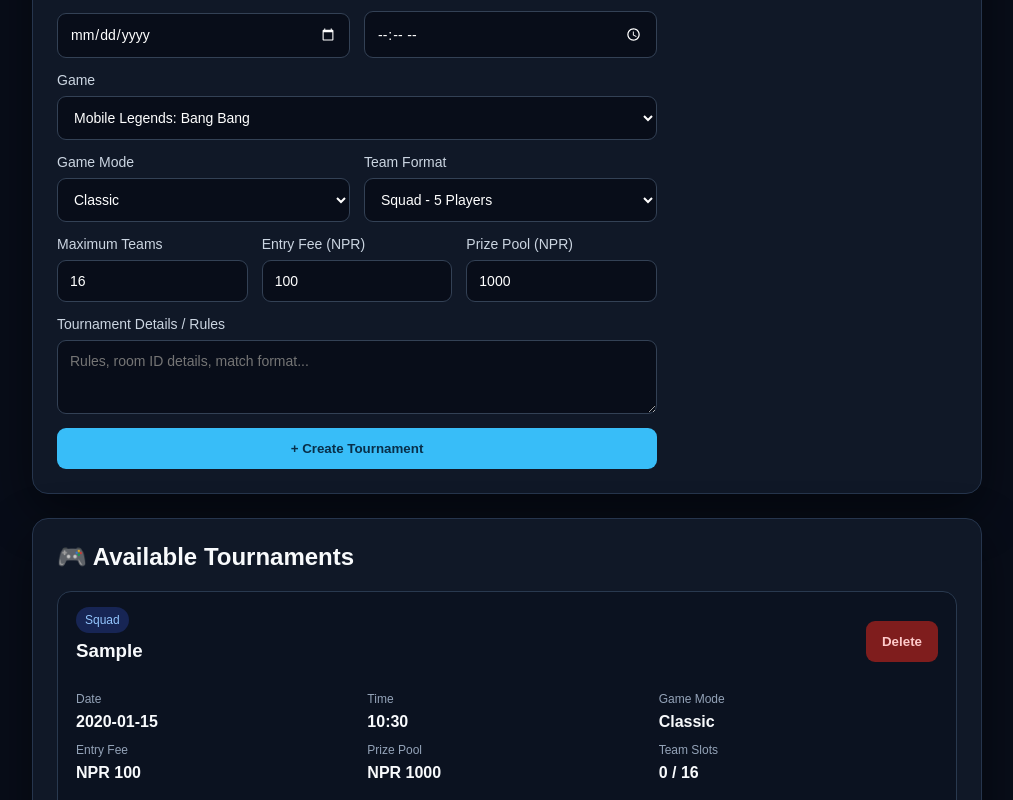
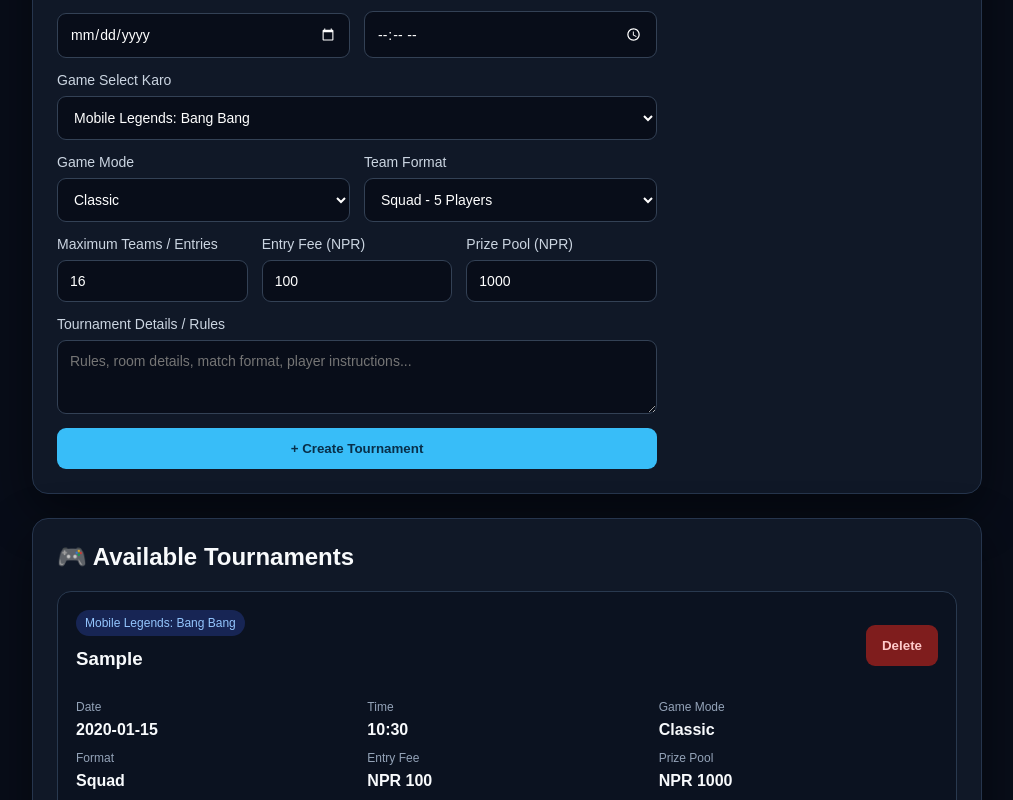
Before and after one commit to kadiesejh/hancy-arena-live, a Next.js app: page /admin in a window 1280 px wide. Both pictures are taken after typing "Sample", "2020-01-15", "10:30", "Sample" into the empty fields and a click on the button "+ Create Tournament". Shown: the part 397-1197 px from the top of the page, without its empty margins (133-1146 px from the left). Built offline with nearby package versions, Linux system fonts and the light colour scheme.

Commit message:
Refactor tournament page for multi-game support

```diff
--- a/app/admin/page.tsx
+++ b/app/admin/page.tsx
@@ -30,6 +30,39 @@ type Registration = {
 const TOURNAMENTS_KEY = "hancy-arena-tournaments";
 const REGISTRATIONS_KEY = "hancy-arena-registrations";
 
+const GAMES = [
+  "Mobile Legends: Bang Bang",
+  "PUBG Mobile",
+  "Free Fire",
+  "Ludo",
+];
+
+const GAME_MODES: Record<string, string[]> = {
+  "Mobile Legends: Bang Bang": [
+    "Classic",
+    "Ranked",
+    "Custom Lobby",
+    "Draft Pick",
+  ],
+  "PUBG Mobile": [
+    "Solo",
+    "Duo",
+    "Squad",
+    "Custom Room",
+  ],
+  "Free Fire": [
+    "Solo",
+    "Duo",
+    "Squad",
+    "Custom Room",
+  ],
+  "Ludo": [
+    "1v1",
+    "2 Players",
+    "4 Players",
+  ],
+};
+
 export default function AdminPage() {
   const [tournaments, setTournaments] = useState<Tournament[]>([]);
   const [registrations, setRegistrations] = useState<Registration[]>([]);
@@ -38,8 +71,8 @@ export default function AdminPage() {
   const [name, setName] = useState("");
   const [date, setDate] = useState("");
   const [time, setTime] = useState("");
-  const [game, setGame] = useState("Mobile Legends: Bang Bang");
-  const [mode, setMode] = useState("Classic");
+  const [game, setGame] = useState(GAMES[0]);
+  const [mode, setMode] = useState(GAME_MODES[GAMES[0]][0]);
   const [teamFormat, setTeamFormat] = useState<TeamFormat>("Squad");
   const [maxTeams, setMaxTeams] = useState("16");
   const [entryFee, setEntryFee] = useState("100");
@@ -76,6 +109,7 @@ export default function AdminPage() {
 
   useEffect(() => {
     if (!loaded) return;
+
     try {
       localStorage.setItem(
         TOURNAMENTS_KEY,
@@ -88,6 +122,7 @@ export default function AdminPage() {
 
   useEffect(() => {
     if (!loaded) return;
+
     try {
       localStorage.setItem(
         REGISTRATIONS_KEY,
@@ -97,6 +132,11 @@ export default function AdminPage() {
       setError("Registration save nahi hua. Browser storage check karo.");
     }
   }, [registrations, loaded]);
+
+  function handleGameChange(newGame: string) {
+    setGame(newGame);
+    setMode(GAME_MODES[newGame][0]);
+  }
 
   function createTournament(event: FormEvent<HTMLFormElement>) {
     event.preventDefault();
@@ -119,8 +159,8 @@ export default function AdminPage() {
     const fee = Number(entryFee);
     const prize = Number(prizePool);
 
-    if (!Number.isInteger(max) || max < 1) {
-      setError("Maximum teams kam se kam 1 honi chahiye.");
+    if (!Number.isInteger(max) || max < 1 || max > 256) {
+      setError("Maximum teams 1 se 256 ke beech rakho.");
       return;
     }
 
@@ -154,7 +194,7 @@ export default function AdminPage() {
     setDate("");
     setTime("");
     setDetails("");
-    setMessage("Tournament successfully create ho gaya!");
+    setMessage(`${game} tournament successfully create ho gaya!`);
   }
 
   function joinTournament(
@@ -171,7 +211,7 @@ export default function AdminPage() {
     const gameId = String(form.get("gameId") || "").trim();
 
     if (!teamName || !captain || !gameId) {
-      setError("Team name, captain aur game ID bharo.");
+      setError("Team/player name aur Game ID bharo.");
       return;
     }
 
@@ -191,7 +231,7 @@ export default function AdminPage() {
     );
 
     if (alreadyJoined) {
-      setError("Ye game ID pehle hi register ho chuki hai.");
+      setError("Ye Game ID pehle hi register ho chuki hai.");
       return;
     }
 
@@ -237,7 +277,7 @@ export default function AdminPage() {
     <main className="page">
       <header className="header">
         <div>
-          <p className="eyebrow">MLBB ESPORTS PLATFORM</p>
+          <p className="eyebrow">MULTI-GAME TOURNAMENT PLATFORM</p>
           <h1>Hancy Arena</h1>
           <p className="muted">Tournament Admin Dashboard</p>
         </div>
@@ -295,20 +335,31 @@ export default function AdminPage() {
           </div>
 
           <label>
-            Game
-            <select value={game} onChange={(event) => setGame(event.target.value)}>
-              <option>Mobile Legends: Bang Bang</option>
+            Game Select Karo
+            <select
+              value={game}
+              onChange={(event) => handleGameChange(event.target.value)}
+            >
+              {GAMES.map((gameOption) => (
+                <option key={gameOption} value={gameOption}>
+                  {gameOption}
+                </option>
+              ))}
             </select>
           </label>
 
           <div className="two">
             <label>
               Game Mode
-              <select value={mode} onChange={(event) => setMode(event.target.value)}>
-                <option>Classic</option>
-                <option>Ranked</option>
-                <option>Custom Lobby</option>
-                <option>Draft Pick</option>
+              <select
+                value={mode}
+                onChange={(event) => setMode(event.target.value)}
+              >
+                {GAME_MODES[game].map((modeOption) => (
+                  <option key={modeOption} value={modeOption}>
+                    {modeOption}
+                  </option>
+                ))}
               </select>
             </label>
 
@@ -329,7 +380,7 @@ export default function AdminPage() {
 
           <div className="three">
             <label>
-              Maximum Teams
+              Maximum Teams / Entries
               <input
                 type="number"
                 min="1"
@@ -370,7 +421,7 @@ export default function AdminPage() {
             <textarea
               value={details}
               onChange={(event) => setDetails(event.target.value)}
-              placeholder="Rules, room ID details, match format..."
+              placeholder="Rules, room details, match format, player instructions..."
               rows={3}
             />
           </label>
@@ -383,7 +434,9 @@ export default function AdminPage() {
         <h2>🎮 Available Tournaments</h2>
 
         {tournaments.length === 0 ? (
-          <p className="muted">Abhi koi tournament nahi hai. Pehle ek create karo.</p>
+          <p className="muted">
+            Abhi koi tournament nahi hai. Pehle ek create karo.
+          </p>
         ) : (
           <div className="tournamentList">
             {tournaments.map((tournament) => {
@@ -398,9 +451,10 @@ export default function AdminPage() {
                 <article className="tournament" key={tournament.id}>
                   <div className="tournamentHeader">
                     <div>
-                      <span className="tag">{tournament.teamFormat}</span>
+                      <span className="tag">{tournament.game}</span>
                       <h3>{tournament.name}</h3>
                     </div>
+
                     <button
                       type="button"
                       className="delete"
@@ -424,6 +478,10 @@ export default function AdminPage() {
                       <strong>{tournament.mode}</strong>
                     </p>
                     <p>
+                      <span>Format</span>
+                      <strong>{tournament.teamFormat}</strong>
+                    </p>
+                    <p>
                       <span>Entry Fee</span>
                       <strong>NPR {tournament.entryFee}</strong>
                     </p>
@@ -432,8 +490,10 @@ export default function AdminPage() {
                       <strong>NPR {tournament.prizePool}</strong>
                     </p>
                     <p>
-                      <span>Team Slots</span>
-                      <strong>{joined.length} / {tournament.maxTeams}</strong>
+                      <span>Team Slots / Entries</span>
+                      <strong>
+                        {joined.length} / {tournament.maxTeams}
+                      </strong>
                     </p>
                   </div>
 
@@ -463,10 +523,10 @@ export default function AdminPage() {
                       onSubmit={(event) => joinTournament(event, tournament)}
                     >
                       <label>
-                        Team Name
+                        Team Name / Player Name
                         <input
                           name="teamName"
-                          placeholder="Enter team name"
+                          placeholder="Enter team or player name"
                           required
                         />
                       </label>
@@ -475,16 +535,16 @@ export default function AdminPage() {
                         Captain / Player Name
                         <input
                           name="captain"
-                          placeholder="Enter captain name"
+                          placeholder="Enter captain or player name"
                           required
                         />
                       </label>
 
                       <label>
-                        MLBB Game ID
+                        {tournament.game} Game ID
                         <input
                           name="gameId"
-                          placeholder="Enter game ID"
+                          placeholder="Enter your Game ID"
                           required
                         />
                       </label>
@@ -495,12 +555,15 @@ export default function AdminPage() {
 
                   {joined.length > 0 && (
                     <details className="registrations">
-                      <summary>View Registrations ({joined.length})</summary>
+                      <summary>
+                        View Registrations ({joined.length})
+                      </summary>
+
                       {joined.map((registration) => (
                         <div className="registration" key={registration.id}>
                           <strong>{registration.teamName}</strong>
-                          <span>Captain: {registration.captain}</span>
-                          <span>MLBB ID: {registration.gameId}</span>
+                          <span>Captain / Player: {registration.captain}</span>
+                          <span>Game ID: {registration.gameId}</span>
                         </div>
                       ))}
                     </details>
@@ -512,9 +575,7 @@ export default function AdminPage() {
         )}
       </section>
 
-      <footer>
-        Hancy Arena • Tournament Management
-      </footer>
+      <footer>Hancy Arena • Multi-Game Tournament Management</footer>
 
       <style jsx>{`
         .page {
@@ -526,7 +587,8 @@ export default function AdminPage() {
           box-sizing: border-box;
         }
 
-        .header, .panel {
+        .header,
+        .panel {
           max-width: 950px;
           width: 100%;
           margin: 0 auto 24px;
@@ -564,7 +626,8 @@ export default function AdminPage() {
           margin-bottom: 12px;
         }
 
-        .muted, footer {
+        .muted,
+        footer {
           color: #94a3b8;
         }
 
@@ -605,7 +668,8 @@ export default function AdminPage() {
           gap: 14px;
         }
 
-        .two, .three {
+        .two,
+        .three {
           display: grid;
           grid-template-columns: repeat(2, minmax(0, 1fr));
           gap: 14px;
@@ -622,7 +686,9 @@ export default function AdminPage() {
           font-size: 14px;
         }
 
-        input, select, textarea {
+        input,
+        select,
+        textarea {
           box-sizing: border-box;
           width: 100%;
           min-width: 0;
@@ -683,6 +749,7 @@ export default function AdminPage() {
         }
 
         .tag {
+          display: inline-block;
           padding: 6px 9px;
           border-radius: 20px;
           background: #172554;
@@ -710,7 +777,8 @@ export default function AdminPage() {
           overflow-wrap: anywhere;
         }
 
-        .infoGrid span, .registration span {
+        .infoGrid span,
+        .registration span {
           color: #94a3b8;
           font-size: 12px;
         }
@@ -767,7 +835,9 @@ export default function AdminPage() {
             padding: 16px;
           }
 
-          .two, .three, .infoGrid {
+          .two,
+          .three,
+          .infoGrid {
             grid-template-columns: 1fr;
           }
 
```
